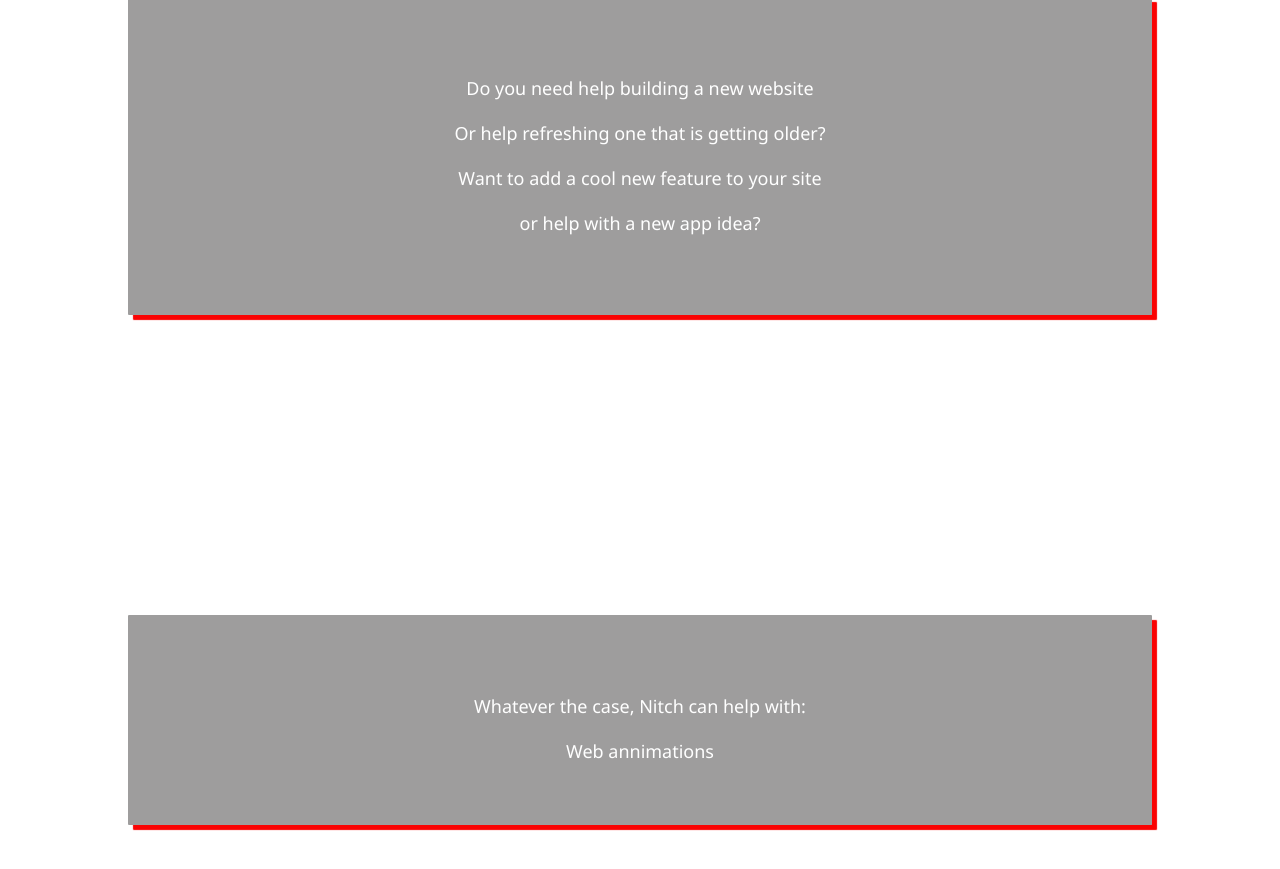
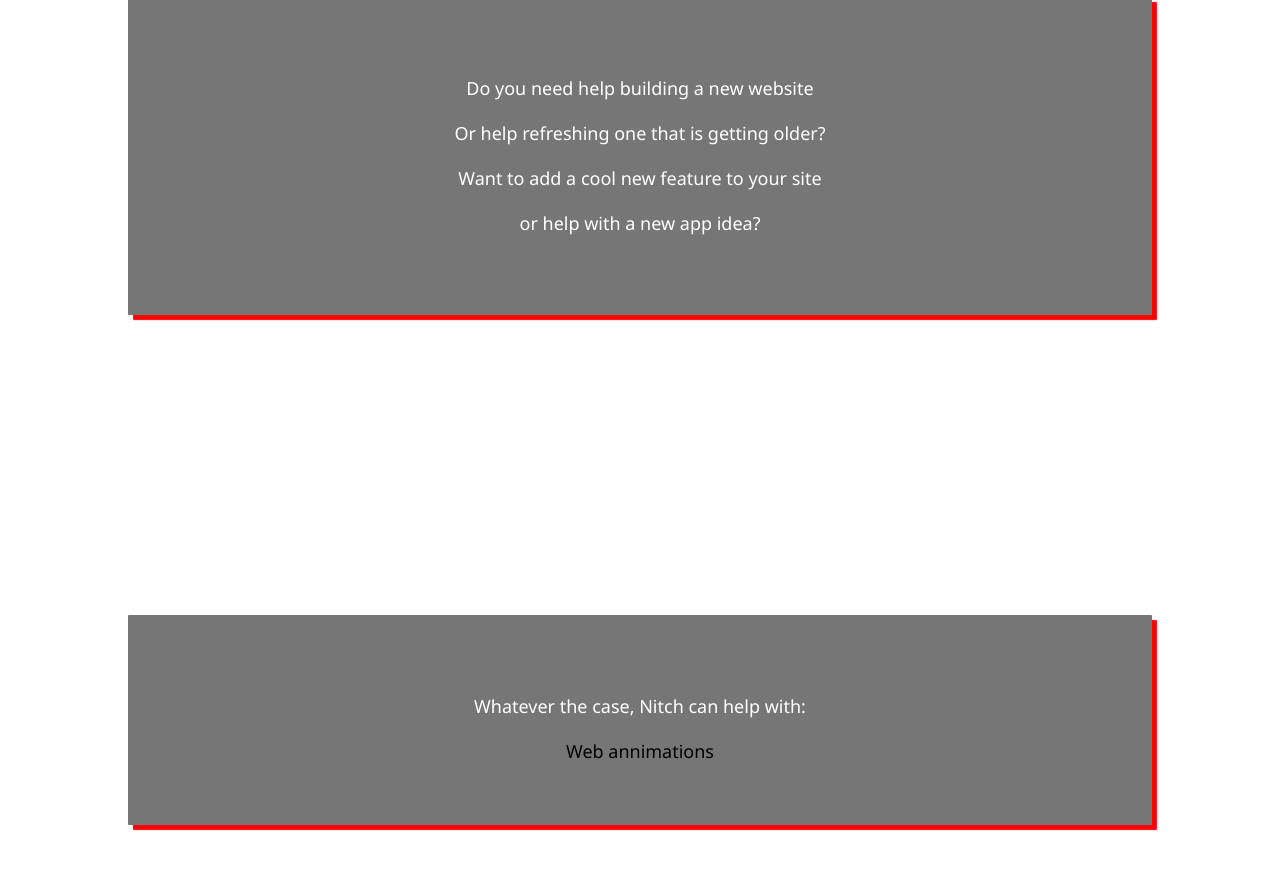
Before and after one commit to Jimbomoso/nitch.Media, a Gatsby site: page /home in a window 1280 px wide. Shown: the part 853-1722 px from the top of the page. Built offline with nearby package versions, Linux system fonts and the light colour scheme; Gatsby itself is replaced by a stand-in of ours.

Commit message:
Changes font color of product text

```diff
--- a/src/components/services.js
+++ b/src/components/services.js
@@ -76,7 +76,7 @@
                                 <div className="card container" role='main'>
                                     <p> Whatever the case, Nitch can help with: </p>
                                     <div>
-                                        {this.state.productText}
+                                        <span className="productText">{this.state.productText}</span>
                                     </div>
                                 </div>
                             </article>
--- a/src/styles/services.scss
+++ b/src/styles/services.scss
@@ -9,7 +9,7 @@
 }
 
 .productText {
-    color: $secondaryColor;
+    color: black;
 }
 
 #serviceContent {
--- a/src/styles/styles.scss
+++ b/src/styles/styles.scss
@@ -68,7 +68,7 @@
     }
 
     .card {
-      background: rgba(32, 28, 28, 0.432);
+      background: rgba(19, 19, 19, 0.579);
       border-radius: 1px;
       // height: 500px;
       padding: 60px;
```
